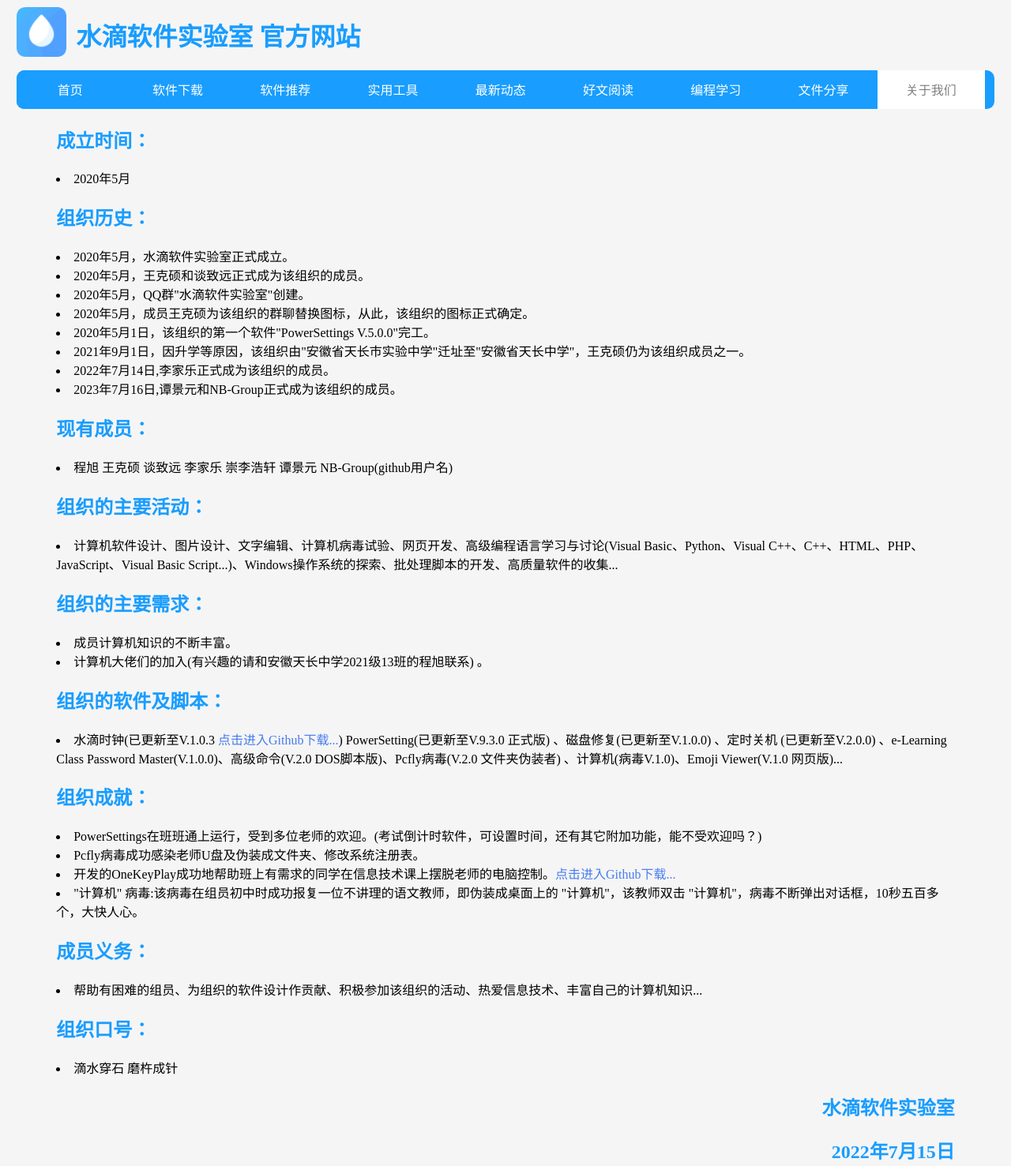
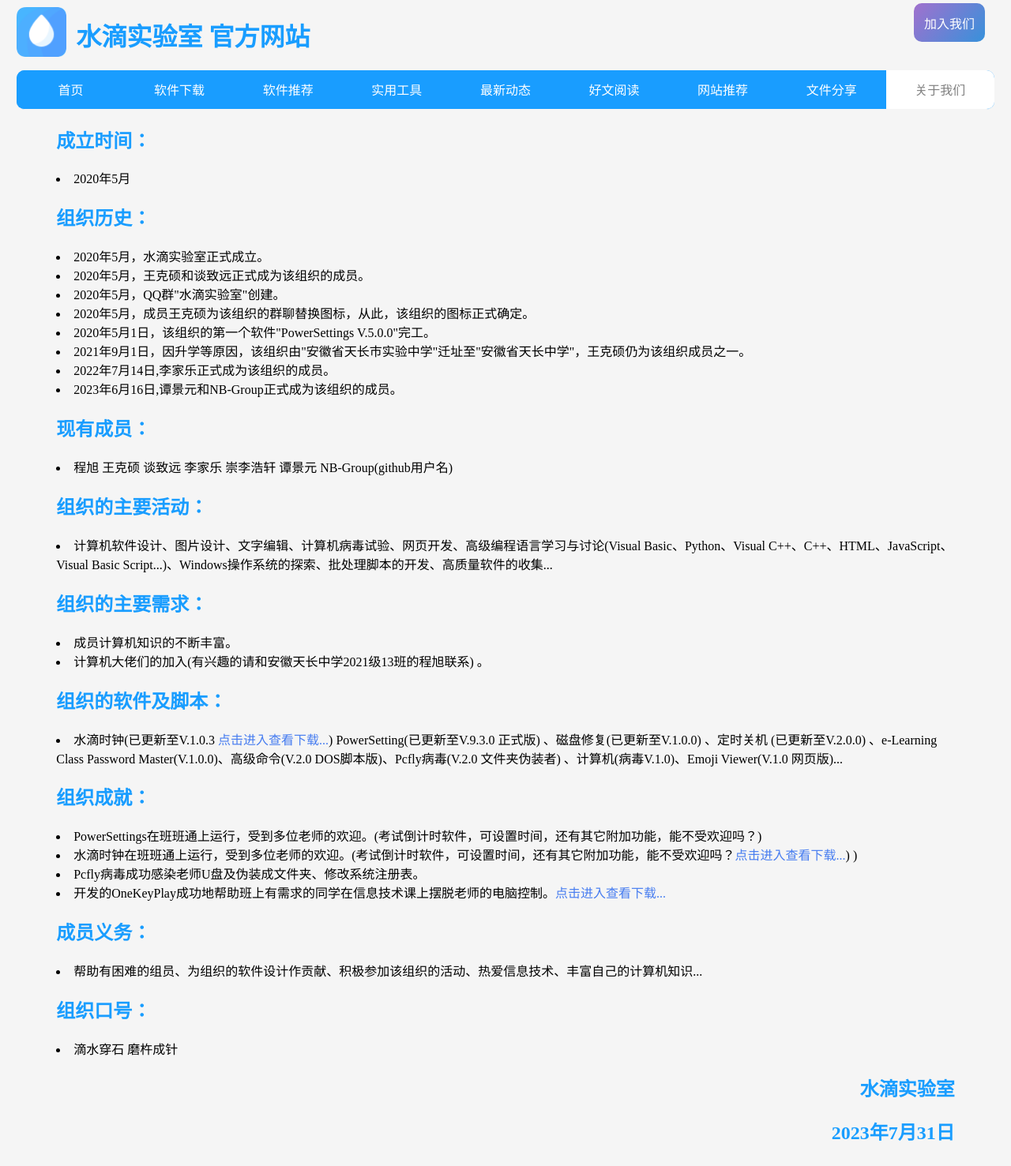
Before and after one commit to pinsoftstudio/pinsoftstudio.github.io, a plain HTML site: page AboutUs/index.html in a window 1280 px wide. Shown: the top 1477 px of the page at 79% size. Drawn offline with Linux system fonts and the light colour scheme.

Commit message:
Add files via upload

```diff
--- a/AboutUs/index.html
+++ b/AboutUs/index.html
@@ -14,6 +14,14 @@ color:white;
 		#title{
 background:#F5F5F5;/*??????*/
 color:#199DFF;/*??????*/
+
+}
+#btnFeedback{
+			padding :1% ;height:1%;background-image :linear-gradient(130deg, #ad6ecaee, #3b91d8ee);border-radius: 10px;float:right;margin-right:2%;margin-top:-6.7% ;background-color:rgb(0,150,255);
+
+}
+	#btnFeedback:hover{
+		background-color:rgb(235,2,1);
 
 }
 h2{
@@ -38,7 +46,7 @@ ul{
         ul li{
             float:left;
             text-align: center;
-            width: 9%;
+            width:9.11202%;
             padding: 1%;
         }
         ul li a{
@@ -68,8 +76,9 @@ ul{
         }
 
 		</style>
-<title>水滴软件实验室官方网站-主页
+<title>水滴实验室官方网站-关于我们
 </title>
+<link rel="shortcut icon" href="..\LOGO\128.png" type="image/x-icon"/>
 </head>
 
 
@@ -79,19 +88,23 @@ ul{
 			 <div style="width:100%;" >
 		<img  width="5%" height="5%" src="..\LOGO\128.png"  align="left"style=" margin-left: 1% ;margin-top: -1%">
 
-        <h1 id="title" align="left"  style="margin-left: 7% ;" >   水滴软件实验室 官方网站</h1>
+        <h1 id="title" align="left"  style="margin-left: 7% ;" >   水滴实验室 官方网站</h1>
+        <a href="..\ContactUs\makecommitments.html#joinus">
+
+			 <div id="btnFeedback" >加入我们</div>
+</a>
 		          <ul>
-        <li  ><a>首页</a></li>
+        <li  ><a href="..\index.html">首页</a></li>
         <li><a href="..\SoftwareDownload\index.html">软件下载</a></li>
         <li><a href="..\SoftwareRecommend\index.html">软件推荐</a></li>
         <li><a href="..\Tools\index.html">实用工具</a></li>
         <li><a href="..\LatestState\index.html">最新动态</a></li>
         <li><a href="..\GreatArticleView\index.html">好文阅读</a></li>
-        <li><a href="..\ProgramLearning\index.html">编程学习</a></li>
+        <li><a href="..\WebsiteShare\index.html">网站推荐</a></li>
 
-        <li><a href="..\WebShare\index.html">文件分享</a></li>
+        <li><a href="..\FileShare\index.html">文件分享</a></li>
 
-        <li style="background-color: white;color: rgb(211, 207, 207);"><a href="AboutUs\index.html"  class="active">关于我们</a></li>
+        <li style="background-color: white;color: rgb(211, 207, 207);"><a href="..\AboutUs\index.html"  class="active">关于我们</a></li>
     </ul>
     </div>
 
@@ -102,11 +115,11 @@ ul{
         <li align="left" >2020年5月
         </li>
         <h2 align="left" >组织历史：</h2>
-        <li align="left" >2020年5月，水滴软件实验室正式成立。
+        <li align="left" >2020年5月，水滴实验室正式成立。
         </li>
 		 <li align="left" >2020年5月，王克硕和谈致远正式成为该组织的成员。
         </li>
-        <li align="left" >2020年5月，QQ群"水滴软件实验室"创建。
+        <li align="left" >2020年5月，QQ群"水滴实验室"创建。
         </li>
         <li align="left" >2020年5月，成员王克硕为该组织的群聊替换图标，从此，该组织的图标正式确定。
         </li>
@@ -118,26 +131,27 @@ ul{
         </li>
         <li align="left" >2022年7月14日,李家乐正式成为该组织的成员。
         </li>
-        <li align="left" >2023年7月16日,谭景元和NB-Group正式成为该组织的成员。
+        <li align="left" >2023年6月16日,谭景元和NB-Group正式成为该组织的成员。
         </li>
 		<h2 align="left" >现有成员：</h2>
 		<li align="left" > 程旭 王克硕 谈致远 李家乐 崇李浩轩 谭景元 NB-Group(github用户名)
         </li>
         <h2 align="left" >组织的主要活动：</h2>
-		<li align="left" >计算机软件设计、图片设计、文字编辑、计算机病毒试验、网页开发、高级编程语言学习与讨论(Visual Basic、Python、Visual C++、C++、HTML、PHP、JavaScript、Visual Basic Script...)、Windows操作系统的探索、批处理脚本的开发、高质量软件的收集...
+		<li align="left" >计算机软件设计、图片设计、文字编辑、计算机病毒试验、网页开发、高级编程语言学习与讨论(Visual Basic、Python、Visual C++、C++、HTML、JavaScript、Visual Basic Script...)、Windows操作系统的探索、批处理脚本的开发、高质量软件的收集...
         </li>
         <h2 align="left" >组织的主要需求：</h2>
 		<li align="left" >成员计算机知识的不断丰富。   </li>
 		<li align="left" >计算机大佬们的加入(有兴趣的请和安徽天长中学2021级13班的程旭联系) 。 </li>
 		<h2 align="left" >组织的软件及脚本：</h2>
-		<li align="left" >水滴时钟(已更新至V.1.0.3 <a style="color: rgb(70, 124, 240)" href="https://github.com/WaterDropLab/WaterDropClock/releases">点击进入Github下载...</a>) PowerSetting(已更新至V.9.3.0 正式版)  、磁盘修复(已更新至V.1.0.0) 、定时关机 (已更新至V.2.0.0) 、e-Learning Class Password Master(V.1.0.0)、高级命令(V.2.0 DOS脚本版)、Pcfly病毒(V.2.0 文件夹伪装者) 、计算机(病毒V.1.0)、Emoji Viewer(V.1.0 网页版)...</li>
+		<li align="left" >水滴时钟(已更新至V.1.0.3 <a style="color: rgb(70, 124, 240)" href="../SoftwareDownload/Files/waterdropclock.html">点击进入查看下载...</a>) PowerSetting(已更新至V.9.3.0 正式版)  、磁盘修复(已更新至V.1.0.0) 、定时关机 (已更新至V.2.0.0) 、e-Learning Class Password Master(V.1.0.0)、高级命令(V.2.0 DOS脚本版)、Pcfly病毒(V.2.0 文件夹伪装者) 、计算机(病毒V.1.0)、Emoji Viewer(V.1.0 网页版)...</li>
 			<h2 align="left" >组织成就：</h2>
 		<li align="left" >PowerSettings在班班通上运行，受到多位老师的欢迎。(考试倒计时软件，可设置时间，还有其它附加功能，能不受欢迎吗？)
      </li>
+     <li align="left" >水滴时钟在班班通上运行，受到多位老师的欢迎。(考试倒计时软件，可设置时间，还有其它附加功能，能不受欢迎吗？<a style="color: rgb(70, 124, 240)" href="../SoftwareDownload/Files/waterdropclock.html">点击进入查看下载...</a>) ) </li>
         <li align="left" >Pcfly病毒成功感染老师U盘及伪装成文件夹、修改系统注册表。  </li>
-            <li align="left" >开发的OneKeyPlay成功地帮助班上有需求的同学在信息技术课上摆脱老师的电脑控制。<a style="color: rgb(70, 124, 240)" href="https://github.com/WaterDropLab/OneKeyPlay">点击进入Github下载...</a>
+            <li align="left" >开发的OneKeyPlay成功地帮助班上有需求的同学在信息技术课上摆脱老师的电脑控制。<a style="color: rgb(70, 124, 240)" href="../SoftwareDownload/Files/onekeyplay.html">点击进入查看下载...</a>
             </li>
-        <li align="left" >"计算机" 病毒:该病毒在组员初中时成功报复一位不讲理的语文教师，即伪装成桌面上的  "计算机"，该教师双击 "计算机"，病毒不断弹出对话框，10秒五百多个，大快人心。  </li>
+
         <h2 align="left" >成员义务：</h2>
 		<li align="left" >帮助有困难的组员、为组织的软件设计作贡献、积极参加该组织的活动、热爱信息技术、丰富自己的计算机知识...
 
@@ -147,9 +161,9 @@ ul{
 
         </li>
 
-	    <h2 align="right"  >水滴软件实验室
+	    <h2 align="right"  >水滴实验室
     </h2>
-    <h2 align="right"  > 2022年7月15日
+    <h2 align="right"  > 2023年7月31日
     </h2>
 
 </div>
@@ -160,8 +174,8 @@ ul{
 
 
                  <div style=" margin-Top:7% ;padding :3% ;width:90%;height:30%;background-color:rgb(45,50,54);display:inline-block;border-radius:10px;">
-                 <a style=" margin: 1%;font-size:  100%;;color:rgb(190,190,190);display:inline-block" href="https://github.com/WaterDropLab"> Github 主页 </a>  <a style=" margin: 2px;font: size 100%;;color:rgb(190,190,190);display:inline-block" href=""> 联系我们 </a>
-                 	<p style=" margin: 0;font: size 98%;;color:rgb(190,190,190)"> Copyright © 2020 水滴软件实验室 </p>
+                 <a style=" margin: 1%;font-size:  100%;;color:rgb(190,190,190);display:inline-block" href="https://github.com/WaterDropLab"> Github 主页 </a>  <a style=" margin: 2px;font: size 100%;;color:rgb(190,190,190);display:inline-block" href="..\ContactUs\index.html"> 联系我们 </a>
+                 	<p style=" margin: 0;font: size 98%;;color:rgb(190,190,190)"> Copyright © 2020-2028 水滴实验室 </p>
                    </div>
 
 
```
